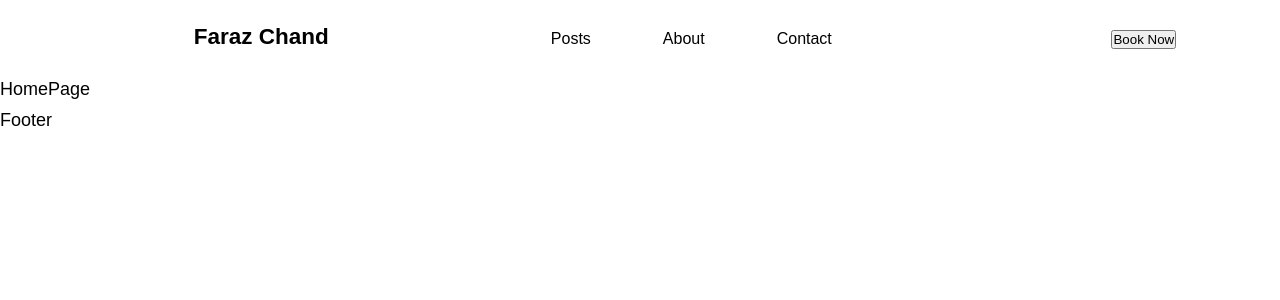
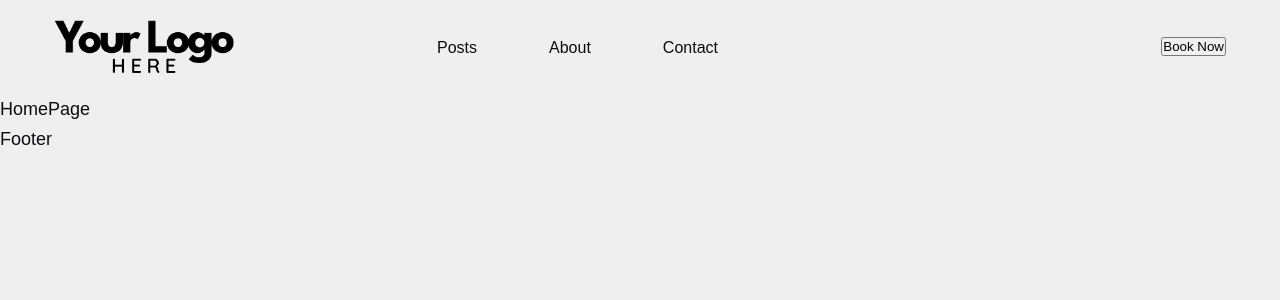
Before and after one commit to FarazChand/template-1, a React (Create React App) app: page / in a window 1280 px wide. Shown: the top 300 px of the page. Built offline with nearby package versions, Linux system fonts and the light colour scheme.

Commit message:
general update

```diff
--- /dev/null
+++ b/src/assets/index.js
@@ -0,0 +1 @@
+export { default as images } from "./images";
--- /dev/null
+++ b/src/components/Hero.js
@@ -0,0 +1,7 @@
+import React from "react";
+
+const Hero = () => {
+  return <div>Hero</div>;
+};
+
+export default Hero;
--- a/src/components/MainNavigation.js
+++ b/src/components/MainNavigation.js
@@ -1,16 +1,19 @@
 import React, { useState } from "react";
 import { HiMenuAlt4, HiX } from "react-icons/hi";
-import { MdDarkMode } from "react-icons/md";
 import { motion } from "framer-motion";
 import { NavLink } from "react-router-dom";
 
 import "./MainNavigation.scss";
+import genericLogo from "../assets/generic_logo.png";
+
+// Not sure why I cant do it this way
+// import images from "../assets/index";
 
 const MainNavigation = () => {
   const [toggle, setToggle] = useState(false);
 
   return (
-    <header className="header">
+    <header className="header container">
       {/* <div className="app__navbar-logo">
         <img src={images.logo} alt="logo" />
       </div> */}
@@ -18,7 +21,9 @@ const MainNavigation = () => {
       <nav className="navbar">
         {/* Logo */}
         <div className="logo">
-          <NavLink to="/">Faraz Chand</NavLink>
+          {/* <img src={images.genericLogo} alt="logo" /> */}
+          <img src={genericLogo} alt="logo" />
+          {/* <NavLink to="/">Faraz Chand</NavLink> */}
         </div>
 
         {/* Desktop Nav */}
@@ -61,7 +66,6 @@ const MainNavigation = () => {
                   </li>
                 ))}
               </ul>
-              <div className="icon-container"></div>
             </motion.div>
           )}
         </div>
--- a/src/components/MainNavigation.scss
+++ b/src/components/MainNavigation.scss
@@ -1,39 +1,55 @@
 header {
+  padding: 1em 2em;
+  background-color: var(--color-tertiary);
+
   display: flex;
   justify-content: center;
   align-items: center;
-
-  padding: 1em 0;
-  background-color: var(--color-tertiary);
-
   flex-direction: column;
 
+  @media screen and (min-width: 400px) {
+    padding: 1em 3em;
+  }
+
   @media screen and (min-width: 900px) {
-    justify-content: space-around;
+    justify-content: space-between;
     flex-direction: row;
-    align-items: baseline;
+    // align-items: baseline;
   }
 
   .navbar {
     width: 100%;
-    max-width: 800px;
-    padding: 0 2em 0 5em;
+
     display: flex;
     justify-content: space-between;
-    align-items: baseline;
+    align-items: center;
 
-    @media screen and (max-width: 400px) {
-      padding: 0 2em 0 2em;
+    @media screen and (min-width: 400px) {
+      padding: 0;
+    }
+
+    @media screen and (min-width: 900px) {
+      max-width: 700px;
     }
 
     .logo {
+      /* For Text Logos like H1s */
+
       display: flex;
       justify-content: start;
+      align-items: center;
 
-      font-size: 2.25rem;
-      font-weight: 600;
-      color: var(--color-primary);
-      width: 250px;
+      // font-size: 2.25rem;
+      // font-weight: 600;
+      // color: var(--color-primary);
+      // width: 250px;
+
+      /* For Image Logos*/
+
+      img {
+        width: 180px;
+        height: auto;
+      }
 
       a {
         display: flex;
@@ -76,23 +92,6 @@ header {
       }
     }
   }
-
-  .darkmode-icon {
-    height: 25px;
-    width: 25px;
-    align-self: center;
-    margin-right: 5em;
-    color: grey;
-    transition: color 0.3s ease;
-
-    &:hover {
-      color: black;
-    }
-
-    @media screen and (max-width: 900px) {
-      display: none;
-    }
-  }
 }
 
 //
@@ -107,10 +106,15 @@ header {
   justify-content: center;
   align-items: center;
 
+  @media screen and (min-width: 900px) {
+    display: none;
+  }
+
   svg {
     width: 70%;
     height: 70%;
-    color: var(--white-color);
+    color: var(--color-text);
+  }
 }
 
 .motion-div {
@@ -118,7 +122,7 @@ header {
   top: 0;
   bottom: 0;
   right: 0;
-    z-index: 5;
+  z-index: 10;
   padding: 1rem;
 
   width: 90%;
@@ -131,10 +135,10 @@ header {
 
   background-color: var(--color-neutral-100);
 
-    // background: url("../../assets/bgWhite.png");
-    // background-color: var(--white-color);
-    // background-size: cover;
-    // background-repeat: repeat;
+  background-image: url("../assets/bgWhite.png");
+  //    background-color: var(--white-color);
+  background-size: cover;
+  background-repeat: repeat;
 
   box-shadow: 0 0 20px rgba(168, 168, 168, 0.2);
 
@@ -180,15 +184,5 @@ header {
 
   .icon-container {
     width: 100%;
-
-      .mobile-darkmode-icon {
-        justify-self: flex-start;
-        width: 25px;
-        height: 25px;
   }
 }
-  }
-  @media screen and (min-width: 900px) {
-    display: none;
-  }
-}
--- a/src/components/index.js
+++ b/src/components/index.js
@@ -1,2 +1,3 @@
 export { default as Footer } from "./Footer";
 export { default as MainNavigation } from "./MainNavigation";
+export { default as Hero } from "./Hero";
--- a/src/index.scss
+++ b/src/index.scss
@@ -4,9 +4,10 @@
   //   --color-secondary: hsl(333deg, 100%, 45%);
   //   --color-tertiary: hsl(204deg, 67%, 85%);
   //   --color-tertiary-2: hsl(204, 65%, 69%);
-  //   --color-neutral-100: #efefef;
-  //   --color-text: hsl(222deg, 22%, 5%);
+  --color-neutral-100: #efefef;
+  --color-text: hsl(222deg, 22%, 5%);
   //   --color-text-2: hsl(0, 0%, 40%);
+  //   --color-white: hsl(0, 0%, 100%);
 
   /* Preset Fonts */
   --ff-primary: "Poppins", sans-serif;
@@ -43,9 +44,9 @@ body {
   line-height: 1.7;
   font-weight: 400;
   margin: 0;
-  // color: var(--color-text);
-  // background-color: var(--color-neutral-100);
-  // transition: color 350ms ease 0s, background 350ms ease 0s;
+  color: var(--color-text);
+  background-color: var(--color-neutral-100);
+  transition: color 350ms ease 0s, background 350ms ease 0s;
 }
 
 a {
@@ -61,7 +62,10 @@ ul {
 .container {
   width: 100%;
   max-width: 1300px;
-  padding: 0 1.5em;
+  margin: 0 auto;
+
+  //overwrites all padding on other elements, so we leave this off
+  // padding: 0 1.5em;
 }
 
 .main-section {
```
Also changed, not shown: src/assets/images.js (added, +7 -0 lines), src/assets/bgWhite.png (added), src/assets/generic_logo.png (added). Lines whose indentation alone changed are shown as unchanged.
